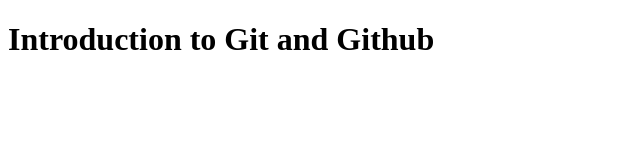
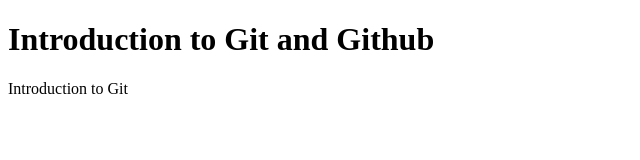
Before and after one commit to ToffanTee/test-app, a plain HTML site: page index.html in a window 1280 px wide. Shown: the whole page, without its empty margins (0-640 px from the left). Drawn offline with Linux system fonts and the light colour scheme.

Commit message:
Updated index file

```diff
--- a/index.html
+++ b/index.html
@@ -6,5 +6,6 @@
   <body>
     <h1> Introduction to Git and Github </h1>
 
+    <p> Introduction to Git </p>
   </body>
 </html>
```
